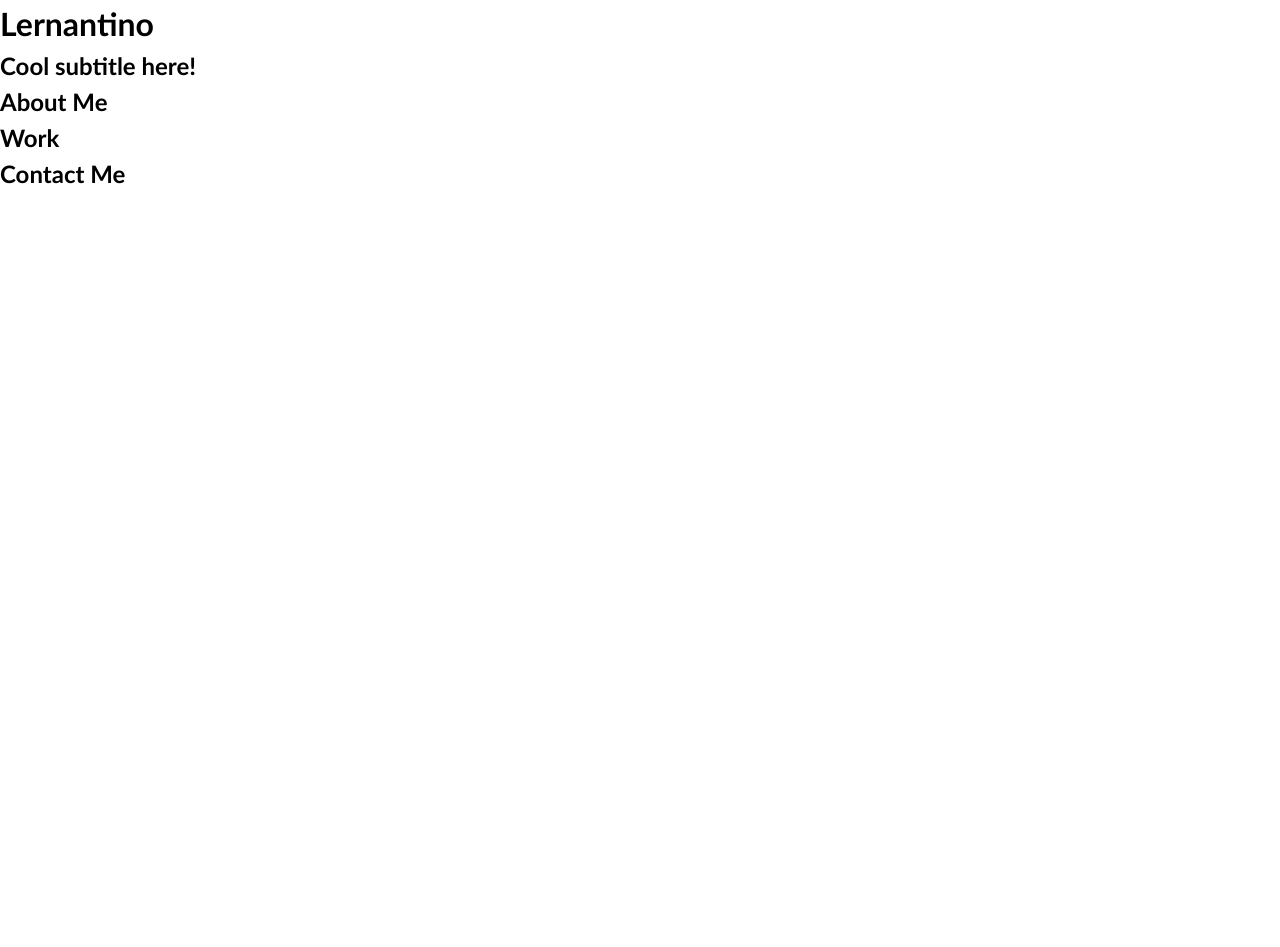
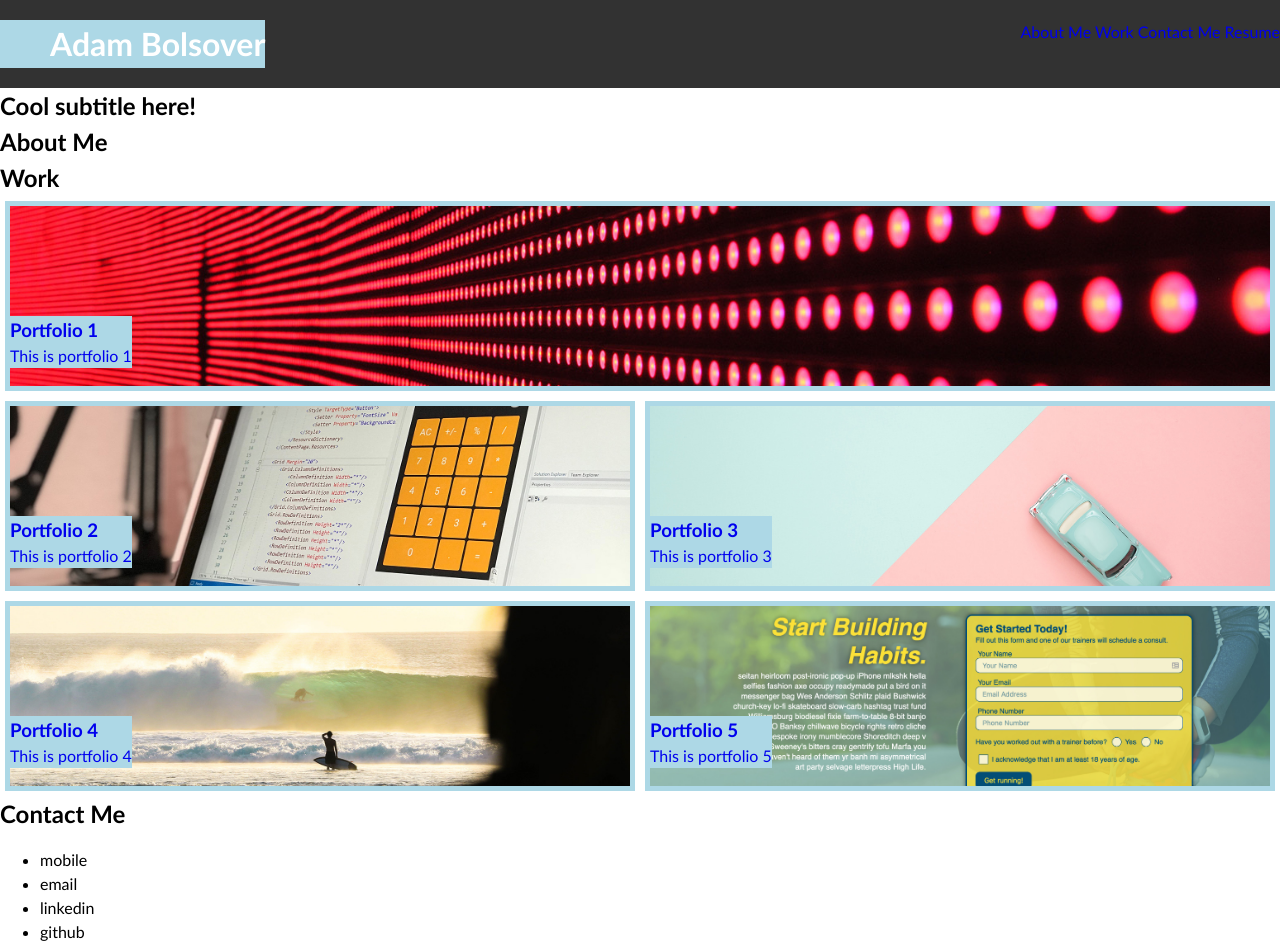
Before and after one commit to bowseruk/bootcamp-portfolio, a plain HTML site: page index.html in a window 1280 px wide. Before the commit the page ends 800 px from the top, so only its background shows below. Drawn offline with Linux system fonts and the light colour scheme; files that its build step writes are made by us from their sources.

Commit message:
Added portfolio section html and css

```diff
--- a/css/style.css
+++ b/css/style.css
@@ -21,3 +21,77 @@ h6 {
 p {
   margin: 0;
 }
+
+/* Header */
+header {
+  background-color: rgb(50, 50, 50);
+  color: white;
+  display: flex;
+  justify-content: space-between;
+  padding: 20px 0px;
+}
+
+header h1 {
+  background-color: lightblue;
+  padding-left: 50px;
+}
+
+header a {
+  text-decoration: none;
+  margin: 10px auto;
+}
+
+/* Work Flex Grid */
+
+#workGrid {
+  display: grid;
+  grid-template-rows: repeat(3, 200px);
+  grid-template-columns: repeat(2, 1fr);
+  grid-template-areas:
+  "portfolio1 portfolio1"
+  "portfolio2 portfolio3"
+  "portfolio4 portfolio5";
+}
+
+#portfolio1{
+  grid-area: portfolio1;
+  background-image: url("../images/02-portfolio-1.jpg");
+}
+
+#portfolio2{
+  grid-area: portfolio2;
+  background-image: url("../images/02-portfolio-2.jpg");
+}
+
+#portfolio3{
+  grid-area: portfolio3;
+  background-image: url("../images/02-portfolio-3.jpg");
+}
+
+#portfolio4{
+  grid-area: portfolio4;
+  background-image: url("../images/02-portfolio-4.jpg");
+}
+
+#portfolio5{
+  grid-area: portfolio5;
+  background-image: url("../images/02-run-buddy.jpg");
+}
+
+.workGridArea {
+  background-position: center;
+  background-repeat: no-repeat;
+  background-size: cover;
+  align-items: center;
+  display: flex;
+  position: relative;
+  border: 5px solid lightblue;
+  margin: 5px;
+}
+
+.workTitle {
+  background-color: lightblue;
+  position: absolute;
+  bottom: 10%;
+  left: 0;
+}
--- a/index.html
+++ b/index.html
@@ -5,15 +5,19 @@
   <meta charset="UTF-8">
   <meta name="viewport" content="width=device-width, initial-scale=1.0">
   <meta http-equiv="X-UA-Compatible" content="ie=edge">
-  <title>Lernantino // Web Developer</title>
-  <link rel="stylesheet" href="./assets/css/style.css" />
+  <title>Adam Bolsover // Web Developer</title>
+  <link rel="stylesheet" href="./css/style.css" />
 </head>
 
 <body>
   <!-- main logo / nav -->
   <header>
-    <h1>Lernantino</h1>
+    <h1>Adam Bolsover</h1>
     <nav>
+        <a href="#">About Me</a>
+        <a href="#">Work</a>
+        <a href="#">Contact Me</a>
+        <a href="#">Resume</a>
     </nav>
   </header>
 
@@ -33,11 +37,49 @@
     <!-- portfolio container -->
     <section class="page-section" id="work">
       <h2>Work</h2>
+      <section id="workGrid">
+        <a href="#" id="portfolio1" class="workGridArea">
+          <div class="workTitle">
+            <h3>Portfolio 1</h3>
+            <p>This is portfolio 1</p>
+          </div>
+        </a>
+        <a href="#" id="portfolio2" class="workGridArea">
+          <div class="workTitle">
+            <h3>Portfolio 2</h3>
+            <p>This is portfolio 2</p>
+          </div>
+        </a>
+        <a href="#" id="portfolio3" class="workGridArea">
+          <div class="workTitle">
+            <h3>Portfolio 3</h3>
+            <p>This is portfolio 3</p>
+          </div>
+        </a>
+        <a href="#" id="portfolio4" class="workGridArea">
+          <div class="workTitle">
+            <h3>Portfolio 4</h3>
+            <p>This is portfolio 4</p>
+          </div>
+        </a>
+        <a href="#" id="portfolio5" class="workGridArea">
+          <div class="workTitle">
+            <h3>Portfolio 5</h3>
+            <p>This is portfolio 5</p>
+          </div>
+        </a>
+      </section>
     </section>
 
     <!-- contact -->
     <section class="page-section contact" id="contact">
       <h2>Contact Me</h2>
+      <ul>
+        <li>mobile</li>
+        <li>email</li>
+        <li>linkedin</li>
+        <li>github</li>
+      </ul>
     </section>
   </main>
 </body>
```
Also changed, not shown: 1 other file.
